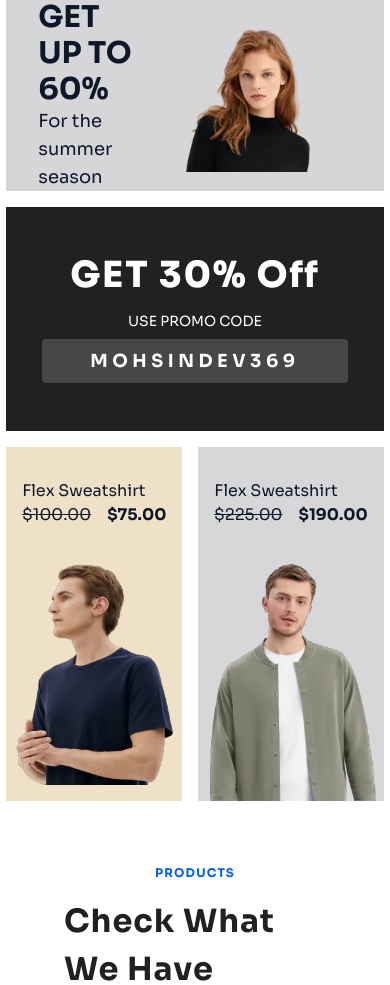
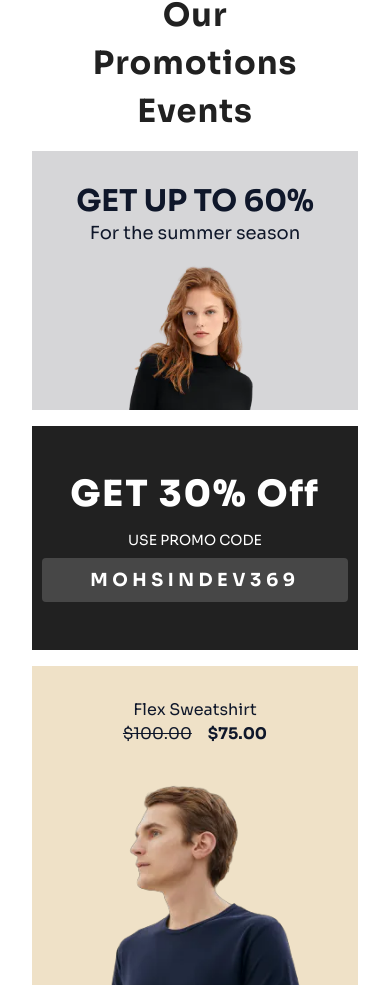
Before and after one commit to MohsinDev369/nextjs-ecom-hackathon2, a Next.js app: page / in a window 390 px wide. Shown: the part 1015-2000 px from the top of the page. Built offline with nearby package versions, Linux system fonts and the light colour scheme.

Commit message:
fixed some responsive break points

```diff
--- a/src/app/layout.tsx
+++ b/src/app/layout.tsx
@@ -16,7 +16,7 @@ export default function RootLayout({
 }) {
   return (
     <html lang="en">
-      <body className={`${sora.className} container`}>
+      <body className={`${sora.className} container `}>
         <Header />
         <main>{children}</main>
       </body>
--- a/src/components/Promo.tsx
+++ b/src/components/Promo.tsx
@@ -2,8 +2,8 @@ import Image from "next/image";
 
 const Promo = () => {
   return (
-    <section className="flex flex-col justify-center items-center p-8 gap-4">
-      <span className="text-center text-xs font-bold text-[#0062f5] tracking-widest">
+    <section className="flex flex-col justify-center items-center p-8 gap-4 mt-32 text-center overflow-hidden">
+      <span className="text-xs font-bold text-[#0062f5] tracking-widest leading-10">
         PROMOTIONS
       </span>
       <h2 className="tracking-[.03em] font-bold text-[32px] text-[#212121]">
@@ -11,9 +11,9 @@ const Promo = () => {
       </h2>
       <div className="flex gap-4 max-md:flex-col">
         <div className="flex flex-col gap-4 ">
-          <div className="flex items-center bg-[#d6d6d8] px-8 gap-2">
-            <div >
-              <h3 className="font-bold text-3xl">GET UP TO 60%</h3>
+          <div className="flex items-center bg-[#d6d6d8] px-8 gap-2 max-sm:flex-col">
+            <div>
+              <h3 className="font-bold text-3xl max-md:pt-8">GET UP TO 60%</h3>
               <p className="text-lg">For the summer season</p>
             </div>
             <Image
@@ -21,7 +21,6 @@ const Promo = () => {
               alt="event1"
               width={200}
               height={200}
-
             />
           </div>
           <div className="flex justify-center items-center flex-col py-12 px-8 bg-[#212121] text-white">
@@ -34,8 +33,8 @@ const Promo = () => {
             </div>
           </div>
         </div>
-        <div className="flex gap-4">
-          <div className="bg-[#efe1c7] relative">
+        <div className="flex gap-4 max-sm:flex-col">
+          <div className="bg-[#efe1c7] relative flex flex-col items-center">
             <div className="my-8 mx-4">
               <p className="">Flex Sweatshirt</p>
               <div className="flex gap-4">
@@ -51,7 +50,7 @@ const Promo = () => {
               className="md:absolute md:bottom-0"
             />
           </div>
-          <div className="bg-[#d7d7d9] relative">
+          <div className="bg-[#d7d7d9] relative flex flex-col items-center">
             <div className="my-8 mx-4">
               <p className="">Flex Sweatshirt</p>
               <div className="flex gap-4">
```
